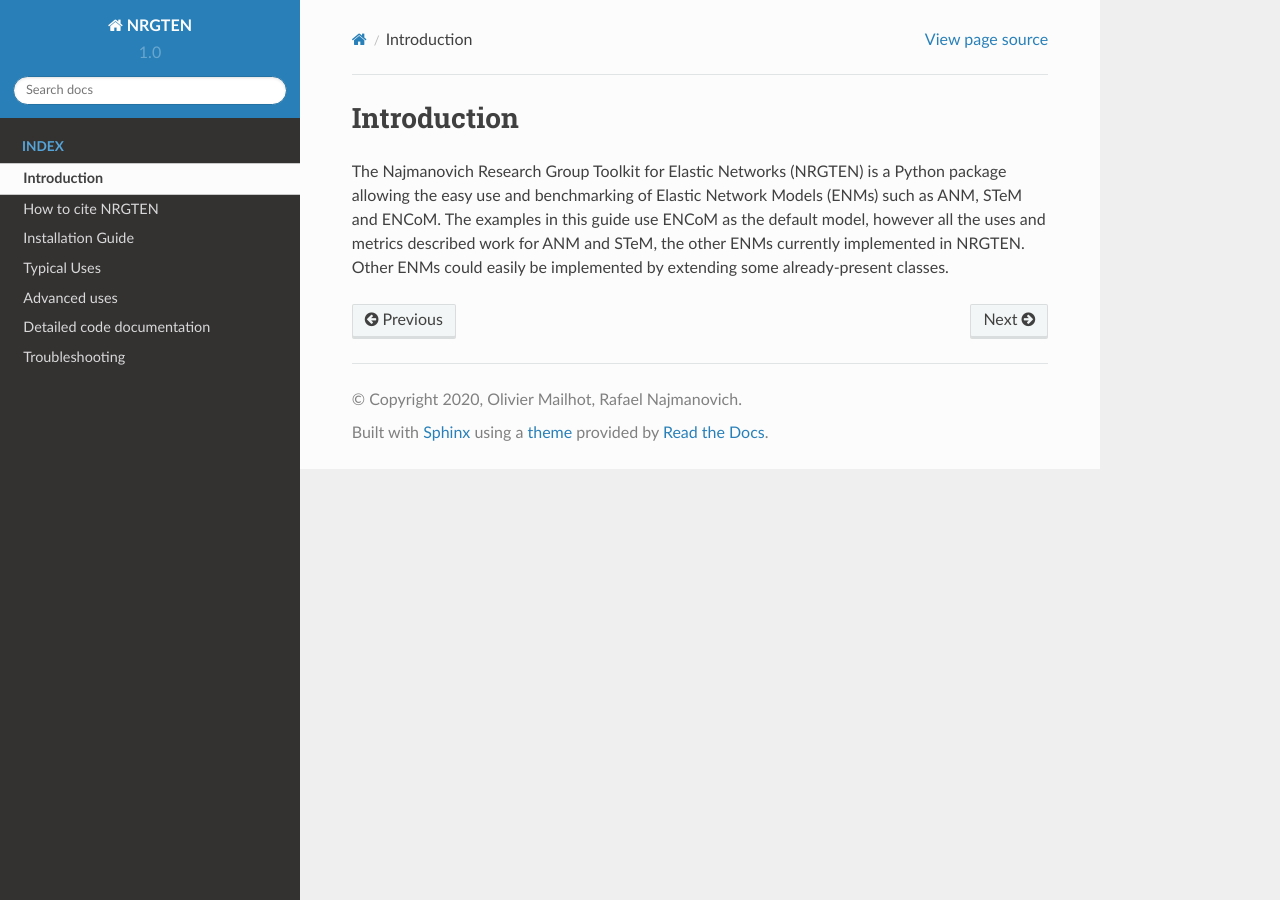
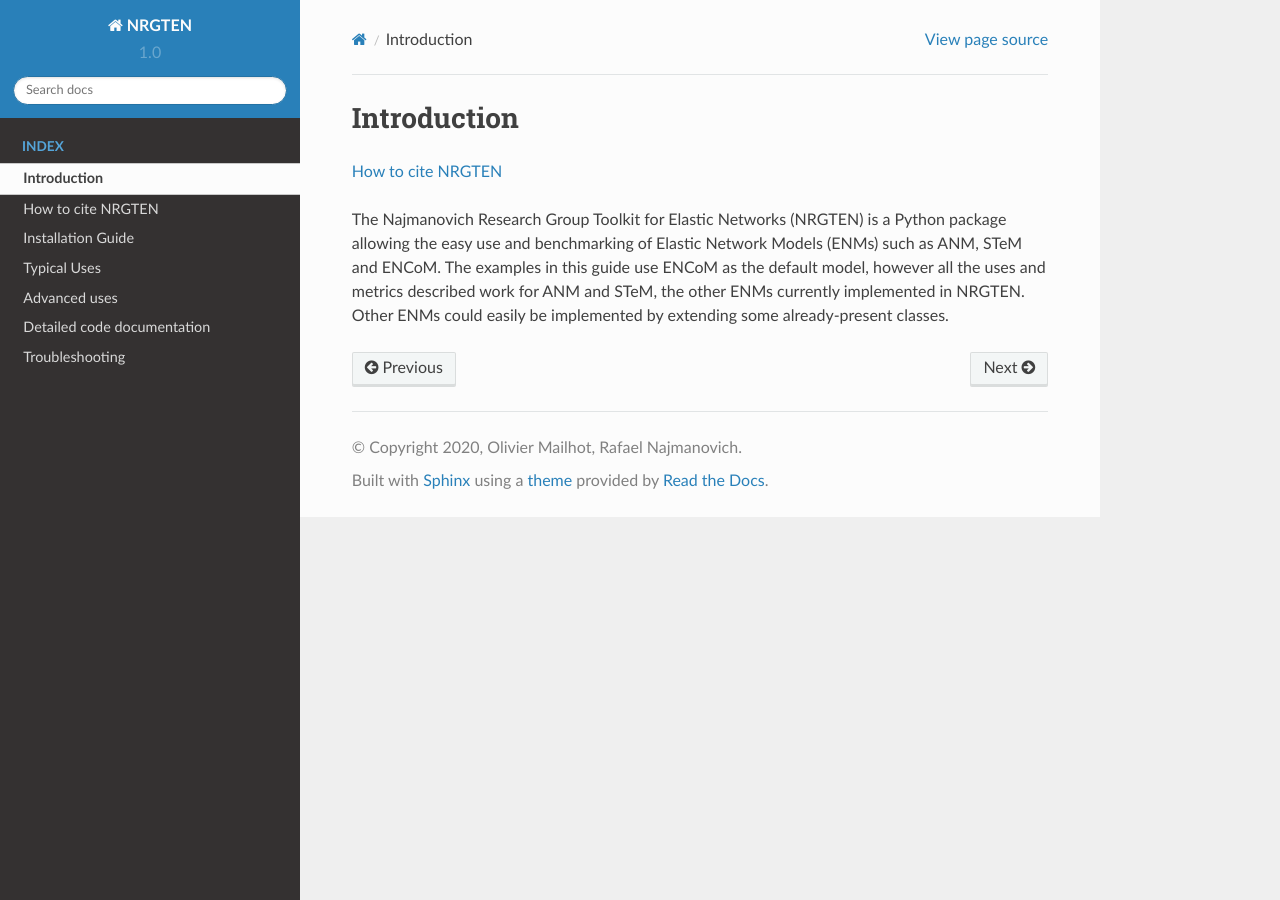
Before and after one commit to gregorpatof/nrgten_package, a Sphinx documentation site: the page built from docs/introduction.rst, in a window 1280 px wide. Built offline with Sphinx 7.4.7 and the Read the Docs theme 2.0.0, drawn with Linux system fonts in a browser that asks for light colours.

```diff
--- a/docs/how_to_cite.rst
+++ b/docs/how_to_cite.rst
@@ -1,3 +1,5 @@
+.. _how_to_cite:
+
 How to cite NRGTEN
 ==================
 
--- a/docs/introduction.rst
+++ b/docs/introduction.rst
@@ -1,5 +1,7 @@
 Introduction
 ============
+
+:ref:`how_to_cite`
 
 The Najmanovich Research Group Toolkit for Elastic Networks (NRGTEN) is a Python
 package allowing the easy use and benchmarking of Elastic Network Models (ENMs) such as ANM, STeM
```
